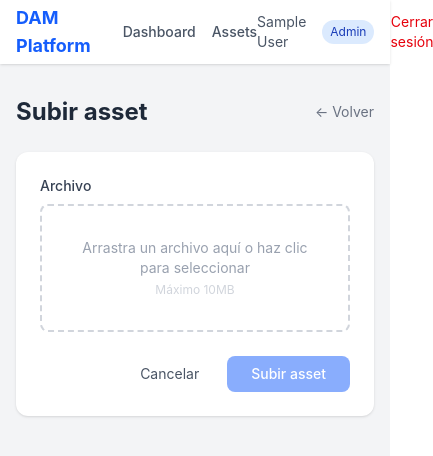
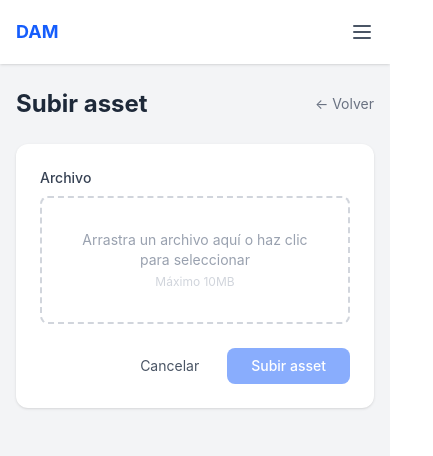
Before and after one commit to Rubenesky/DAM-frontend, a Vue app: page /assets/upload in a window 390 px wide. Shown: the top 456 px of the page, 433 px wide, since content can reach past the window. Built offline with nearby package versions, Linux system fonts and the light colour scheme; sample sign-in values are in the browser's storage.

Commit message:
feat: add responsive mobile navigation

```diff
--- a/src/components/AppLayout.vue
+++ b/src/components/AppLayout.vue
@@ -7,9 +7,9 @@
     <nav class="bg-white shadow">
       <div class="max-w-7xl mx-auto px-4 sm:px-6 lg:px-8">
         <div class="flex justify-between h-16 items-center">
-          <div class="flex items-center gap-8">
-            <span class="font-bold text-blue-600 text-lg">DAM Platform</span>
-            <div class="flex gap-4">
+          <div class="flex items-center gap-6">
+            <span class="font-bold text-blue-600 text-lg">DAM</span>
+            <div class="hidden sm:flex gap-4">
               <RouterLink
                 to="/dashboard"
                 class="text-gray-600 hover:text-blue-600 text-sm font-medium"
@@ -27,7 +27,7 @@
             </div>
           </div>
 
-          <div class="flex items-center gap-4">
+          <div class="hidden sm:flex items-center gap-4">
             <span class="text-sm text-gray-600">{{ auth.user?.name }}</span>
             <span class="text-xs bg-blue-100 text-blue-800 px-2 py-1 rounded-full capitalize">
               {{ auth.user?.role }}
@@ -36,18 +36,68 @@
               Cerrar sesión
             </button>
           </div>
+
+          <!-- Menú móvil -->
+          <button class="sm:hidden text-gray-600 hover:text-blue-600" @click="menuOpen = !menuOpen">
+            <svg class="w-6 h-6" fill="none" stroke="currentColor" viewBox="0 0 24 24">
+              <path
+                v-if="!menuOpen"
+                stroke-linecap="round"
+                stroke-linejoin="round"
+                stroke-width="2"
+                d="M4 6h16M4 12h16M4 18h16"
+              />
+              <path
+                v-else
+                stroke-linecap="round"
+                stroke-linejoin="round"
+                stroke-width="2"
+                d="M6 18L18 6M6 6l12 12"
+              />
+            </svg>
+          </button>
+        </div>
+      </div>
+
+      <!-- Menú móvil desplegable -->
+      <div v-if="menuOpen" class="sm:hidden border-t border-gray-100 px-4 py-3 space-y-3">
+        <RouterLink
+          to="/dashboard"
+          class="block text-gray-600 hover:text-blue-600 text-sm font-medium"
+          active-class="text-blue-600"
+          @click="menuOpen = false"
+        >
+          Dashboard
+        </RouterLink>
+        <RouterLink
+          to="/assets"
+          class="block text-gray-600 hover:text-blue-600 text-sm font-medium"
+          active-class="text-blue-600"
+          @click="menuOpen = false"
+        >
+          Assets
+        </RouterLink>
+        <div class="pt-2 border-t border-gray-100">
+          <p class="text-sm text-gray-600">{{ auth.user?.name }}</p>
+          <span class="text-xs bg-blue-100 text-blue-800 px-2 py-1 rounded-full capitalize">
+            {{ auth.user?.role }}
+          </span>
+          <button @click="handleLogout" class="block mt-2 text-sm text-red-600 hover:underline">
+            Cerrar sesión
+          </button>
         </div>
       </div>
     </nav>
 
     <!-- Contenido -->
-    <main class="max-w-7xl mx-auto px-4 sm:px-6 lg:px-8 py-8">
+    <main class="max-w-7xl mx-auto px-4 sm:px-6 lg:px-8 py-6 sm:py-8">
       <slot />
     </main>
   </div>
 </template>
 
 <script setup>
+import { ref } from 'vue'
 import { useAuthStore } from '../stores/auth'
 import { useToastStore } from '../stores/toast'
 import { useRouter } from 'vue-router'
@@ -56,6 +106,7 @@ import ToastNotification from './ToastNotification.vue'
 const auth = useAuthStore()
 const toast = useToastStore()
 const router = useRouter()
+const menuOpen = ref(false)
 
 async function handleLogout() {
   await auth.logout()
```
